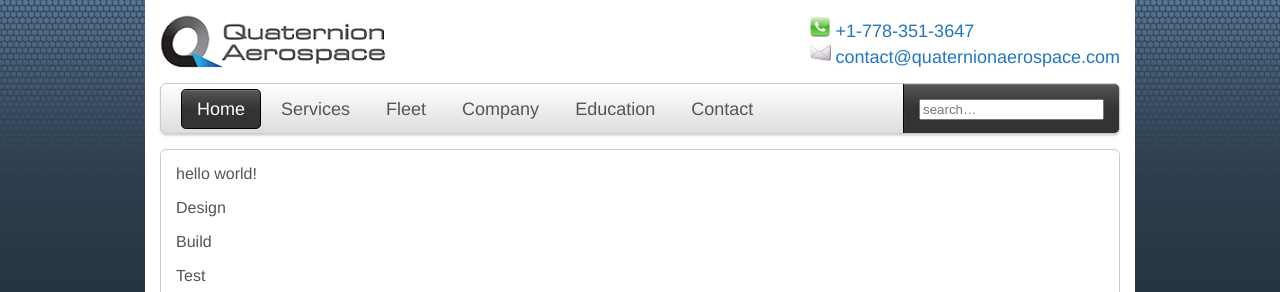
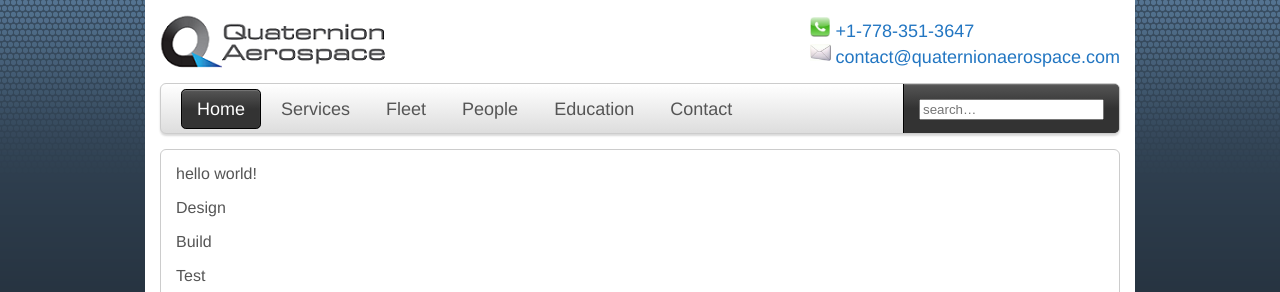
Before and after one commit to quaternion-aerospace/quaternion-aerospace.github.io, a Jekyll site: the page built from index.html, in a window 1280 px wide. Shown: the top 292 px of the page. Built offline with Jekyll 4.4.1, drawn with Linux system fonts in a browser that asks for light colours.

Commit message:
change "Company" menu item to "People"

```diff
--- a/_data/menus/global.yml
+++ b/_data/menus/global.yml
@@ -15,7 +15,7 @@
   hasMatch:
     - software/
     - uav/
-- label: Company
+- label: People
   page: company.html
   hasExact:
     - history.html
```
